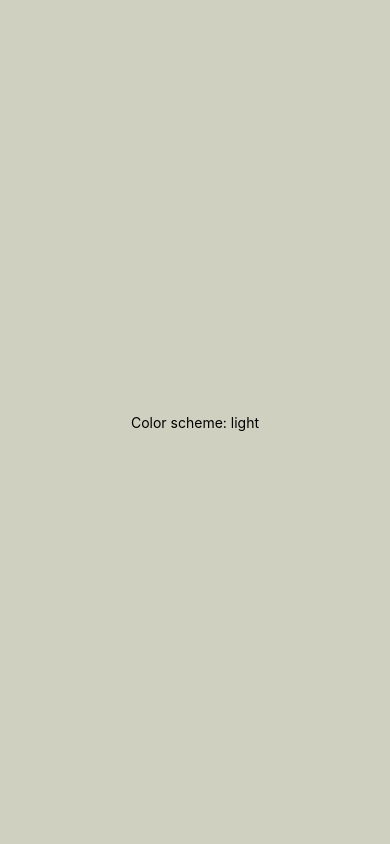
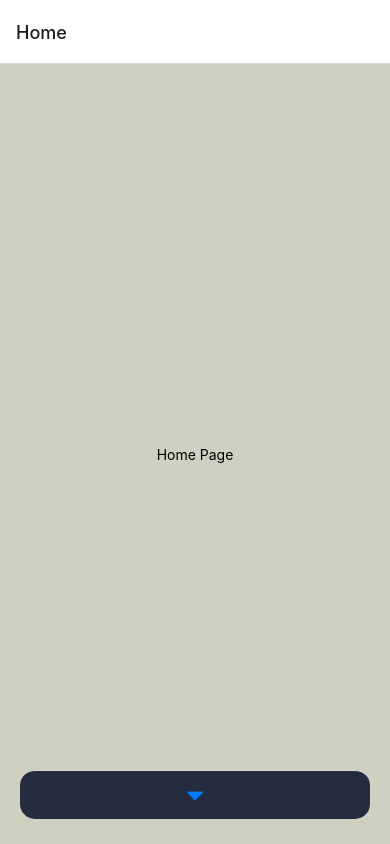
Before and after one commit to DoblefiloDev/ftb, a React Native app: screen /Home in a window 390 px wide. Built offline with nearby package versions, Linux system fonts and the light colour scheme.

Commit message:
feat: add Navigation Bottom Bar

```diff
--- a/App.js
+++ b/App.js
@@ -1,21 +1,11 @@
 import * as React from 'react';
-import { Text, View, StyleSheet, useColorScheme } from 'react-native';
-import getStyleSheet from './src/config/colorscheme';
+import { NavigationContainer } from '@react-navigation/native';
+import Tabs from './src/navigations/tabs';
 
 export default function App() {
-    const styles = getStyleSheet();
-
     return (
-        <View style={[screenStyle.container, styles.container]}>
-            <Text style={[styles.text]}>Color scheme: {useColorScheme()}</Text>
-        </View>
+        <NavigationContainer>
+            <Tabs />
+        </NavigationContainer>
     );
 }
-
-const screenStyle = StyleSheet.create({
-    container: {
-        flex: 1,
-        alignItems: 'center',
-        justifyContent: 'center',
-    },
-});
--- a/src/config/colorscheme.js
+++ b/src/config/colorscheme.js
@@ -8,6 +8,9 @@ const lightStyle = StyleSheet.create({
     text: {
         color: Colors.BLACK,
     },
+    navBar: {
+        backgroundColor: Colors.SOFT_BLACK,
+    },
 });
 
 const darkStyle = StyleSheet.create({
@@ -16,6 +19,9 @@ const darkStyle = StyleSheet.create({
     },
     text: {
         color: Colors.WHITE,
+    },
+    navBar: {
+        backgroundColor: Colors.SOFT_WHITE,
     },
 });
 
--- /dev/null
+++ b/src/navigations/tabs.js
@@ -0,0 +1,32 @@
+import { createBottomTabNavigator } from '@react-navigation/bottom-tabs';
+import React from 'react';
+import getStyleSheet from '../config/colorscheme';
+
+import HomeScreen from '../screens/HomeScreen';
+
+const Tab = createBottomTabNavigator();
+
+const Tabs = () => {
+    const theme = getStyleSheet();
+
+    return (
+        <Tab.Navigator
+            screenOptions={{
+                tabBarShowLabel: false,
+                tabBarStyle: {
+                    position: 'absolute',
+                    bottom: 25,
+                    left: 20,
+                    right: 20,
+                    elevation: 0,
+                    backgroundColor: theme.navBar.backgroundColor,
+                    borderRadius: 15,
+                },
+            }}
+        >
+            <Tab.Screen name="Home" component={HomeScreen} />
+        </Tab.Navigator>
+    );
+};
+
+export default Tabs;
--- /dev/null
+++ b/src/screens/HomeScreen.js
@@ -0,0 +1,21 @@
+import * as React from 'react';
+import { Text, View, StyleSheet } from 'react-native';
+import getStyleSheet from '../config/colorscheme';
+
+export default function App() {
+    const styles = getStyleSheet();
+
+    return (
+        <View style={[screenStyle.container, styles.container]}>
+            <Text style={[styles.text]}>Home Page</Text>
+        </View>
+    );
+}
+
+const screenStyle = StyleSheet.create({
+    container: {
+        flex: 1,
+        alignItems: 'center',
+        justifyContent: 'center',
+    },
+});
```
